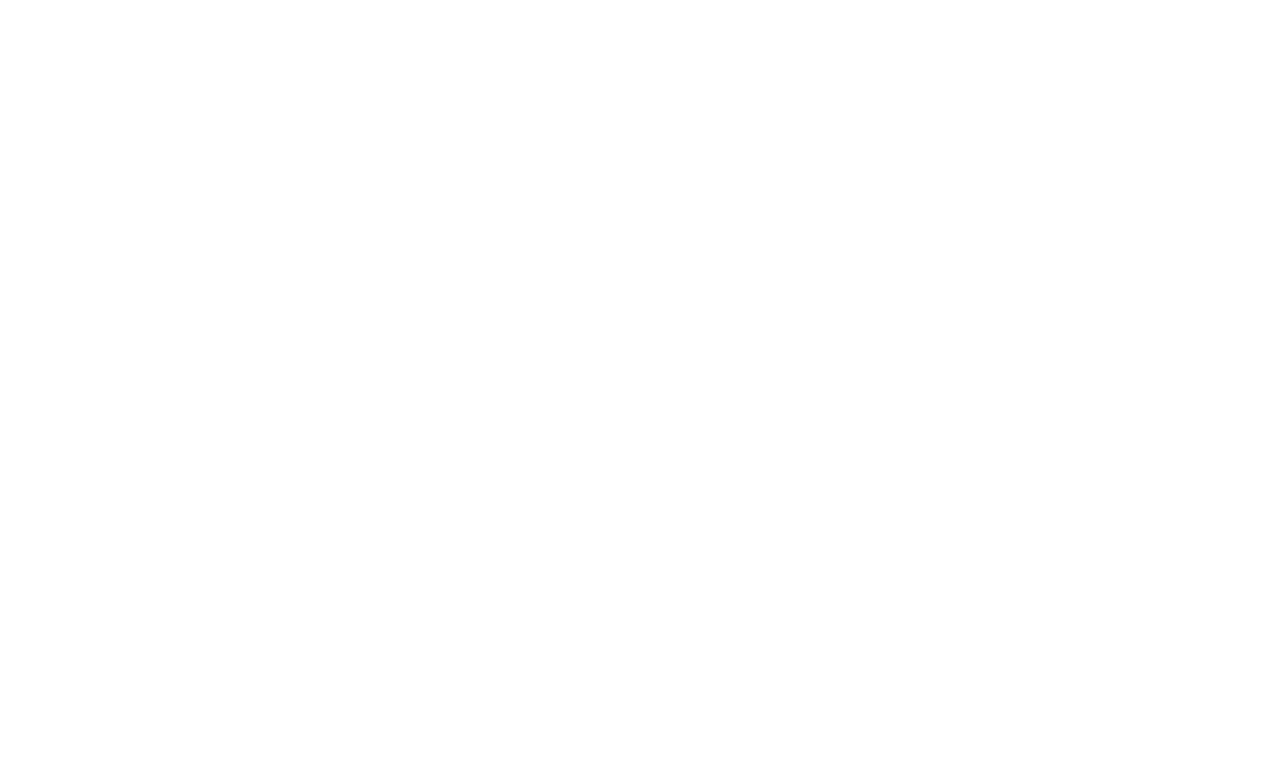
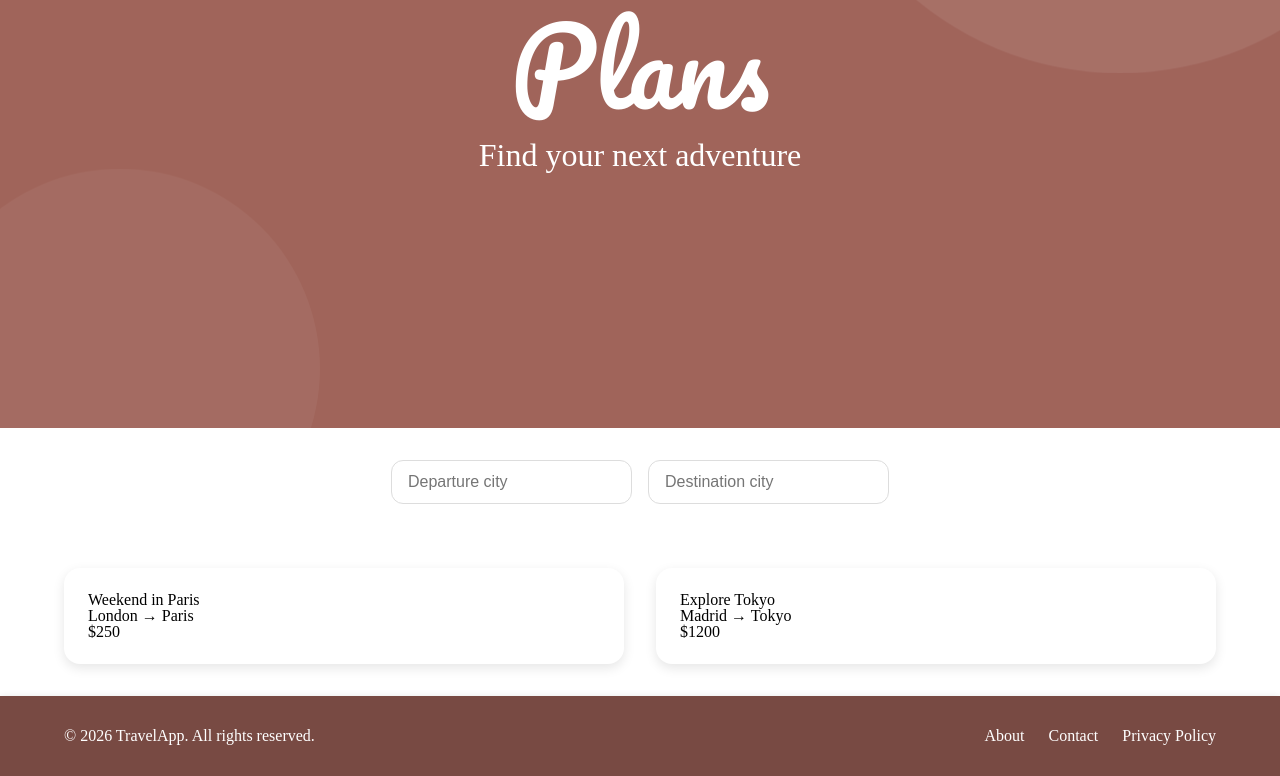
Before and after one commit to AlexPSvet/TravelApp, a React (Vite) app in the folder frontend/: page /travels in a window 1280 px wide. Before the commit this address had no page. Shown: the part 427-1203 px from the top of the page. Before the commit the page ends 800 px from the top, so only its background shows below. Built offline with nearby package versions, Linux system fonts and the light colour scheme.

Commit message:
Basics for travels page

```diff
--- a/frontend/src/App.jsx
+++ b/frontend/src/App.jsx
@@ -1,14 +1,17 @@
-import { useState } from 'react';
 import { BrowserRouter, Routes, Route } from "react-router-dom";
 import './App.css';
 
 import Home from './pages/Home';
+import Publish from './pages/Publish';
+import Travels from './pages/Travels';
 
 function App() {
   return (
     <BrowserRouter>
       <Routes>
         <Route path="/" element={<Home />} />
+        <Route path="/publish" element={<Publish />} />
+        <Route path="/travels" element={<Travels />} />
       </Routes>
     </BrowserRouter>
   );
--- /dev/null
+++ b/frontend/src/components/CitySelector.css
@@ -0,0 +1,16 @@
+.city-selector {
+    display: flex;
+    justify-content: center;
+    gap: 1rem;
+
+    padding: 2rem;
+}
+
+.city-selector input {
+    padding: 0.75rem 1rem;
+
+    border-radius: 0.75rem;
+    border: 1px solid #ddd;
+
+    font-size: 1rem;
+}
--- /dev/null
+++ b/frontend/src/components/CitySelector.jsx
@@ -0,0 +1,32 @@
+import "./CitySelector.css";
+
+const CitySelector = ({
+    departureCity,
+    destinationCity,
+    onDepartureChange,
+    onDestinationChange
+}) => {
+    return (
+        <section className="city-selector">
+            <input
+                type="text"
+                placeholder="Departure city"
+                value={departureCity}
+                onChange={(e) =>
+                    onDepartureChange(e.target.value)
+                }
+            />
+
+            <input
+                type="text"
+                placeholder="Destination city"
+                value={destinationCity}
+                onChange={(e) =>
+                    onDestinationChange(e.target.value)
+                }
+            />
+        </section>
+    );
+};
+
+export default CitySelector;
--- a/frontend/src/components/NavBar.css
+++ b/frontend/src/components/NavBar.css
@@ -56,7 +56,7 @@
 }
 
 .nav-link.active {
-    color: #F6D7A7;
+    color: #c97234;
 }
 
 /* Navbar profile style */
--- a/frontend/src/components/NavBar.jsx
+++ b/frontend/src/components/NavBar.jsx
@@ -17,10 +17,10 @@
                 <Link className="nav-link" to="/">
                     Home
                 </Link>
-                <Link className="nav-link" to="/">
+                <Link className="nav-link" to="/publish">
                     Publish
                 </Link>
-                <Link className="nav-link" to="/">
+                <Link className="nav-link" to="/travels">
                     Travels
                 </Link>
             </div>
--- /dev/null
+++ b/frontend/src/components/TravelOptions.css
@@ -0,0 +1,32 @@
+.travel-grid {
+    display: grid;
+
+    grid-template-columns:
+        repeat(
+            auto-fit,
+            minmax(300px, 1fr)
+        );
+
+    gap: 2rem;
+
+    padding: 2rem 5%;
+}
+
+.travel-card {
+    padding: 1.5rem;
+
+    border-radius: 1rem;
+
+    background: white;
+
+    box-shadow:
+        0 4px 12px
+        rgba(0, 0, 0, 0.1);
+
+    transition:
+        transform 0.2s ease;
+}
+
+.travel-card:hover {
+    transform: translateY(-5px);
+}
--- /dev/null
+++ b/frontend/src/components/TravelOptions.jsx
@@ -0,0 +1,28 @@
+import "./TravelOptions.css";
+
+const TravelOptions = ({ travels }) => {
+    return (
+        <section className="travel-grid">
+            {travels.map((travel) => (
+                <article
+                    key={travel.id}
+                    className="travel-card"
+                >
+                    <h3>{travel.title}</h3>
+
+                    <p>
+                        {travel.departure}
+                        {" → "}
+                        {travel.destination}
+                    </p>
+
+                    <p>
+                        ${travel.price}
+                    </p>
+                </article>
+            ))}
+        </section>
+    );
+};
+
+export default TravelOptions;
--- a/frontend/src/pages/Home.jsx
+++ b/frontend/src/pages/Home.jsx
@@ -5,7 +5,6 @@
 import AnimatedTitle from '../components/AnimatedTitle';
 
 const Home = () => {
-
     return (
         <>
             <NavBar />
--- /dev/null
+++ b/frontend/src/pages/Publish.jsx
@@ -0,0 +1,14 @@
+import NavBar from '../components/NavBar';
+import Footer from '../components/Footer';
+
+const Publish = () => {
+    return (
+        <>
+            <NavBar />
+
+            <Footer />
+        </>
+    );
+}
+
+export default Publish;
--- /dev/null
+++ b/frontend/src/pages/Travels.jsx
@@ -0,0 +1,72 @@
+import { useState } from 'react';
+
+import NavBar from '../components/NavBar';
+import Footer from '../components/Footer';
+
+import HeroSection from "../components/HeroSection";
+import CitySelector from "../components/CitySelector";
+import TravelOptions from "../components/TravelOptions";
+
+const TravelsPage = () => {
+    const [departureCity, setDepartureCity] = useState("");
+    const [destinationCity, setDestinationCity] = useState("");
+
+    const travels = [
+        {
+            id: 1,
+            title: "Weekend in Paris",
+            departure: "London",
+            destination: "Paris",
+            price: 250
+        },
+        {
+            id: 2,
+            title: "Explore Tokyo",
+            departure: "Madrid",
+            destination: "Tokyo",
+            price: 1200
+        }
+    ];
+
+    const filteredTravels = travels.filter((travel) => {
+        const departureMatch =
+            departureCity === "" ||
+            travel.departure
+                .toLowerCase()
+                .includes(departureCity.toLowerCase());
+
+        const destinationMatch =
+            destinationCity === "" ||
+            travel.destination
+                .toLowerCase()
+                .includes(destinationCity.toLowerCase());
+
+        return departureMatch && destinationMatch;
+    });
+
+    return (
+        <>
+            <NavBar />
+
+            <HeroSection
+                title="Discover Travel Plans"
+                subtitle="Find your next adventure"
+            />
+
+            <CitySelector
+                departureCity={departureCity}
+                destinationCity={destinationCity}
+                onDepartureChange={setDepartureCity}
+                onDestinationChange={setDestinationCity}
+            />
+
+            <TravelOptions
+                travels={filteredTravels}
+            />
+
+            <Footer />
+        </>
+    );
+};
+
+export default TravelsPage;
```
Also changed, not shown: frontend/src/pages/Travels.css (added).
